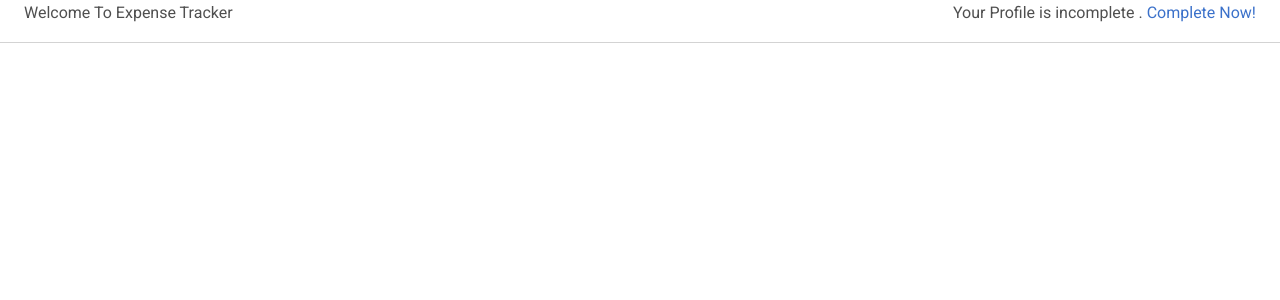
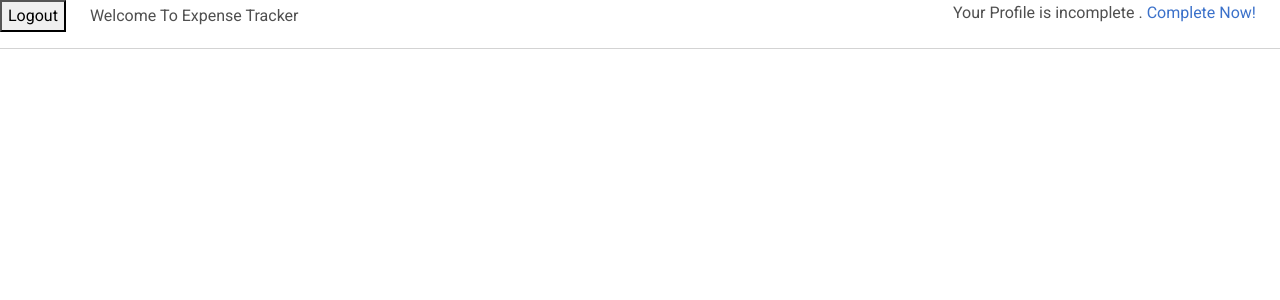
Before and after one commit to satendra-patel/expensetracker1, a React (Create React App) app: page /expenses in a window 1280 px wide. Shown: the top 300 px of the page. Built offline with nearby package versions, Linux system fonts and the light colour scheme.

Commit message:
logout button

```diff
--- a/src/components/Expenses/Expenses.js
+++ b/src/components/Expenses/Expenses.js
@@ -3,9 +3,14 @@ import { Link } from 'react-router-dom'
 
 
 export default function Expenses() {
+  const logOutHandler=()=>{
+    localStorage.clear('idToken');
+    localStorage.clear('email');
+  }
   return (
     <div>
       <nav>
+        <Link to='/login'><button onClick={logOutHandler}>Logout</button></Link>
         <span className='px-4'>Welcome To Expense Tracker</span>
       <span className='float-end px-4'> Your Profile is incomplete . <Link to='/profile'>Complete Now!</Link></span>
       <br />
```
